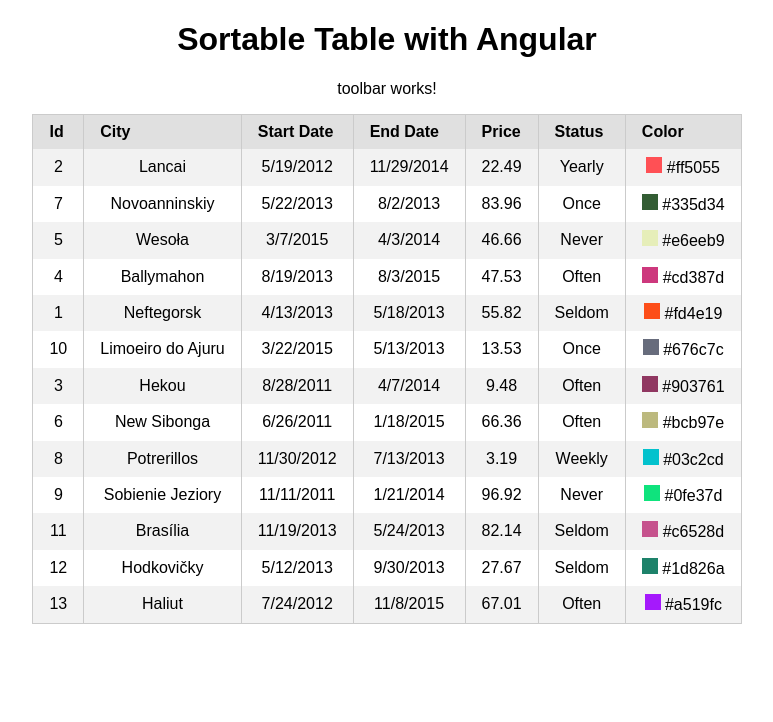
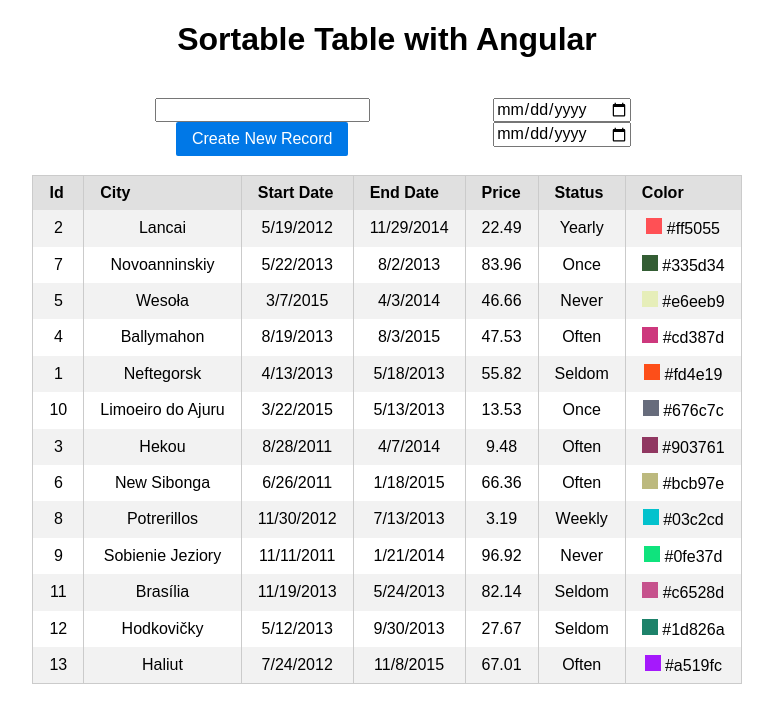
Before and after one commit to shindesharad71/MEAN-Stack-CRUD-With-TypeScript, an Angular app: page / in a window 1280 px wide. Shown: the top 722 px of the page, without its empty margins (253-1026 px from the left). Built offline with nearby package versions, Linux system fonts and the light colour scheme.

Commit message:
Added: Toolbar buttons

```diff
--- a/src/app/app.component.scss
+++ b/src/app/app.component.scss
@@ -2,3 +2,7 @@ section {
   margin-bottom: 16px;
   text-align: center;
 }
+
+app-toolbar {
+  margin: 16px;
+}
--- a/src/app/toolbar/toolbar.component.html
+++ b/src/app/toolbar/toolbar.component.html
@@ -1 +1,10 @@
-<p>toolbar works!</p>
+<div class="toolbar-wrapper">
+	<div>
+		<input type="search" name="search" id="search" />
+		<button class="pure-button pure-button-primary">Create New Record</button>
+	</div>
+	<div>
+		<input type="date" name="start-date" id="start-date" />
+		<input type="date" name="end-date" id="end-date" />
+	</div>
+</div>
--- a/src/app/toolbar/toolbar.component.scss
+++ b/src/app/toolbar/toolbar.component.scss
@@ -0,0 +1,7 @@
+.toolbar-wrapper {
+  display: flex;
+  justify-content: space-between;
+  max-width: 600px;
+  text-align: center;
+  margin: auto;
+}
```
